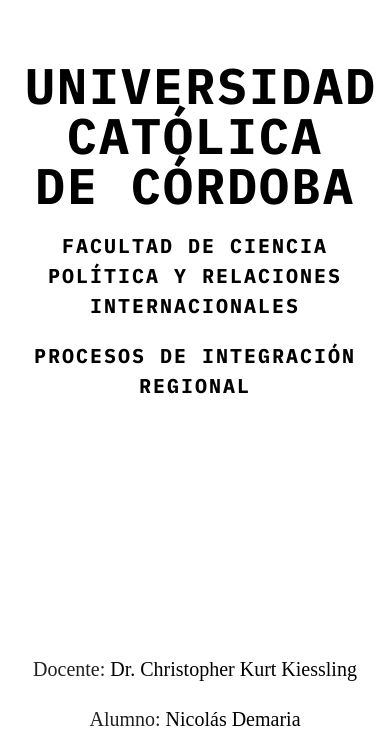
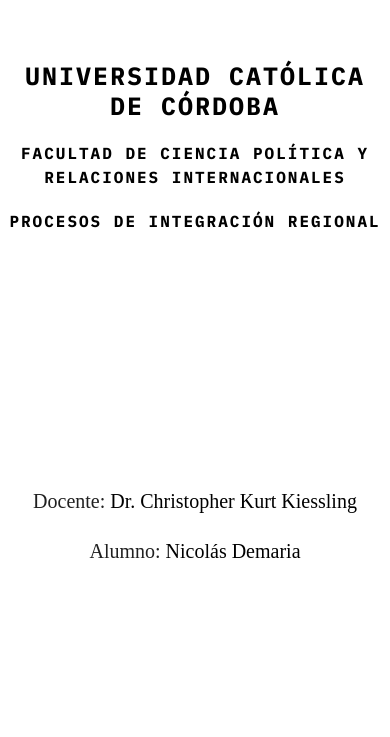
Before and after one commit to BilleteRuso/uccMercosur, a plain HTML site: page index.html in a window 390 px wide. Shown: the part 108-845 px from the top of the page. Drawn offline with Linux system fonts and the light colour scheme; a web font is replaced by a local one.

Commit message:
ahora si

```diff
--- a/css/styleIndex.css
+++ b/css/styleIndex.css
@@ -1,6 +1,7 @@
 body{
     margin: 0px;
     padding: 0px;
+    overflow-x: hidden;
 }
 
 html {
@@ -105,7 +106,7 @@ h4{
     text-decoration: none;
     text-transform: uppercase;
     transition: all 150ms ease-out 0s;
-    margin: 20px 20px 20px 0px;
+    margin: 20px 20px 20px 20px;
 }
 
 h5{
@@ -119,7 +120,7 @@ h5{
     text-decoration: none;
     text-transform: uppercase;
     transition: all 150ms ease-out 0s;
-    margin: 20px 20px 20px 0px;
+    margin: 20px 20px 20px 20px;
 }
 
 ul{
@@ -191,6 +192,15 @@ p{
         height: 21vh;
     }
 
+    .caratula{
+        font-size: 10px;
+        line-height: 20px;
+    }
+
+    ul{
+        padding: 0px;
+    }
+
 }
 
 @media (max-width: 630px) {
@@ -223,7 +233,12 @@ p{
         font-size: 20px;
         line-height: 1.5;
         font-weight: 500;
-        padding: 0px 20px;
+        padding: 0px 10px;
+        max-width: 100vw;
+    }
+
+    ul{
+        padding: 25px;
     }
     li{
         font-size: 20px;
@@ -242,8 +257,8 @@ p{
     }
 
     h2{
-        font-size: 50px;
-        line-height: 50px;
+        font-size: 25px;
+        line-height: 30px;
         margin-top: 20vh;
         padding: 0px 5px;
     }
@@ -254,11 +269,11 @@ p{
     }
 
     h4{
-        font-size: 20px;
+        font-size: 16px;
         margin: 20px 0px;
     }
     h5{
-        font-size: 20px;
+        font-size: 16px;
         margin: 20px 0px;
     }
 
@@ -279,9 +294,10 @@ p{
 
     .caratula{
         width: 100vw;
+        min-height: 100vh;
         padding: 0px;
         margin: 0px;
-        border: 0px;
+        border: none;
     }
     .caratula1{
         width: 100vw;
```
